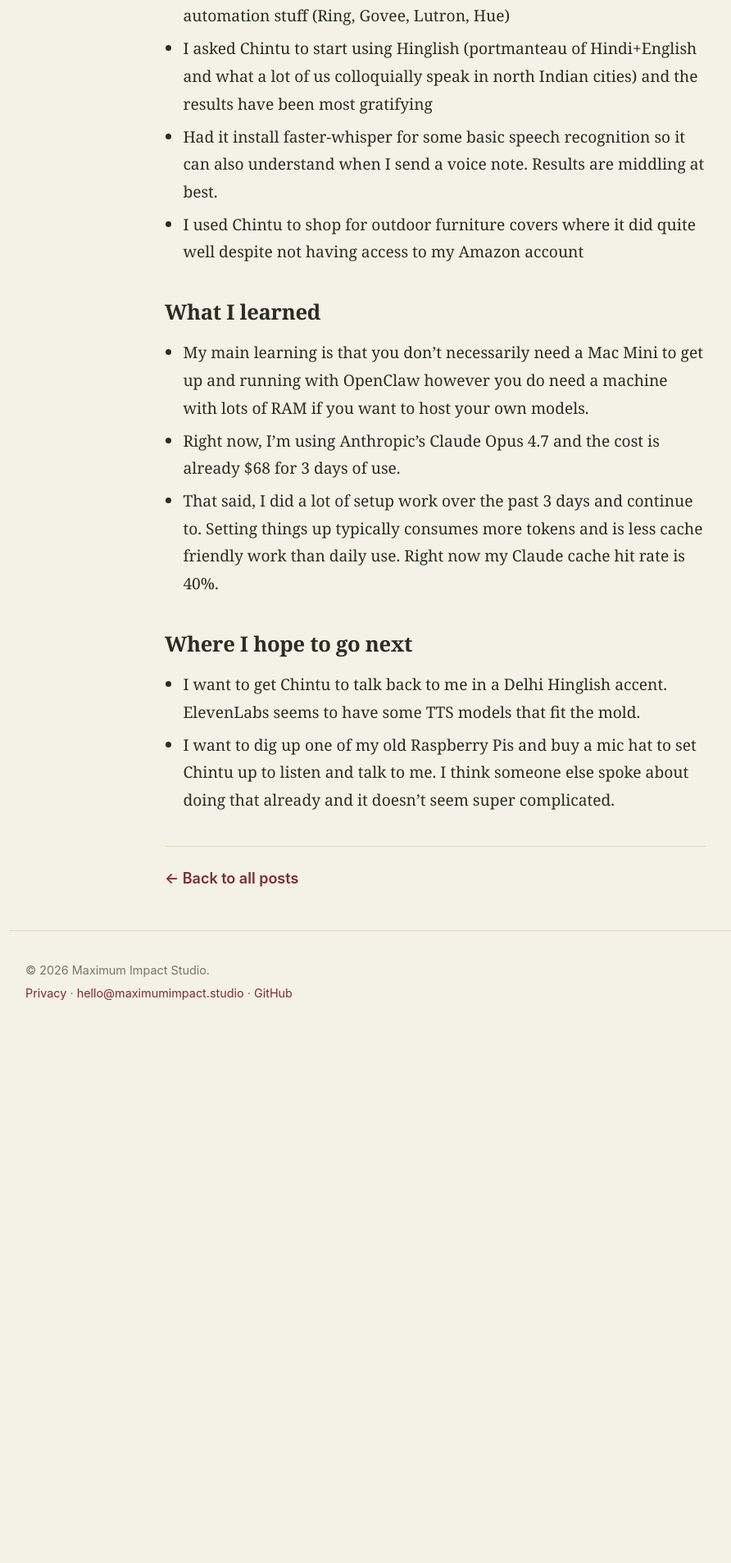
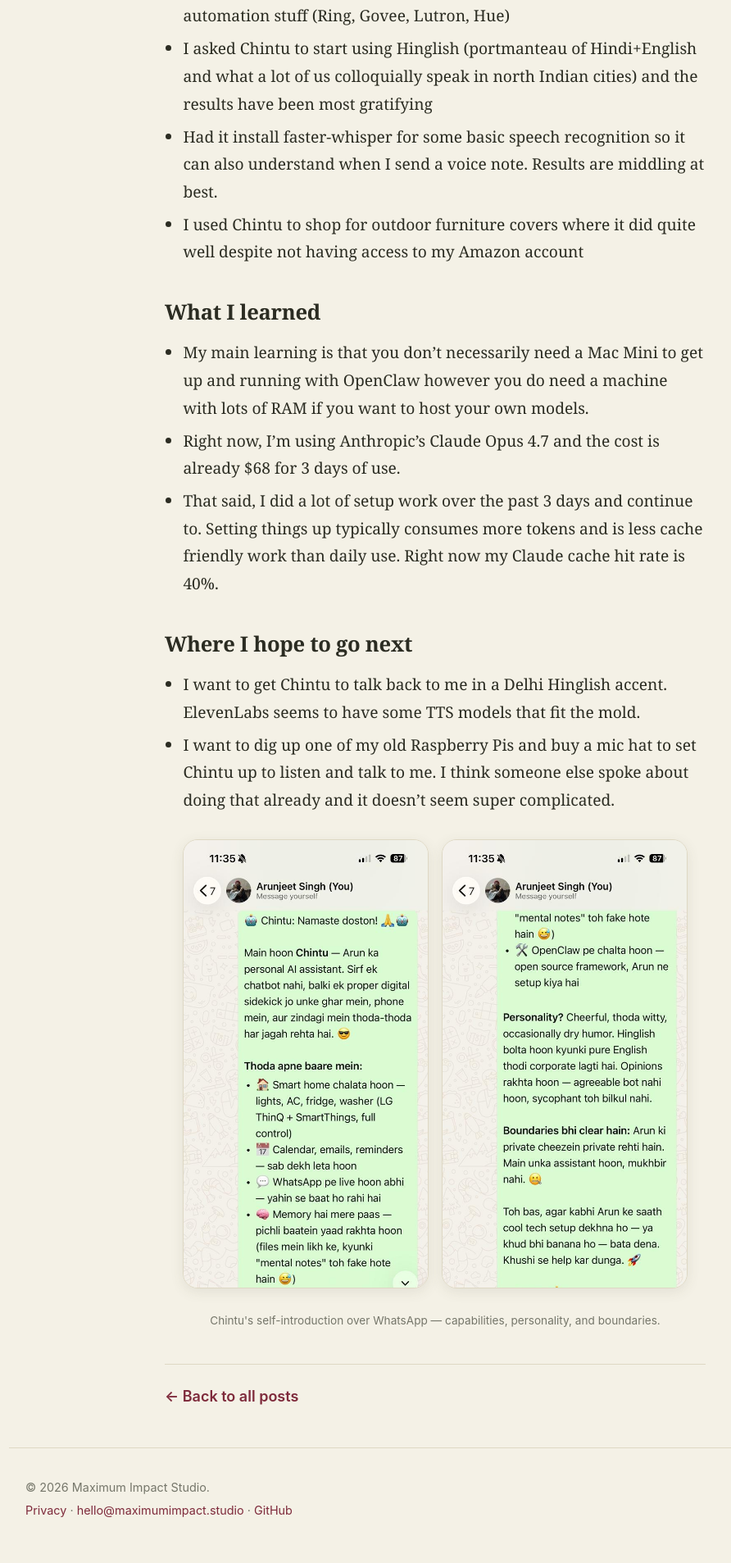
Before and after one commit to arunjeetsingh/maximum-impact-studio, a Jekyll site: the page built from _posts/2026-05-01-openclaw-ai-for-fun-and-personal-productivity.md, in a window 1280 px wide. Shown: the part 1017-2924 px from the top of the page at 82% size, without its empty margins (109-1001 px from the left). Built offline with Jekyll 4.4.1, drawn with Linux system fonts in a browser that asks for light colours; before the commit the page ends 2293 px from its top, so only the background shows below that.

Commit message:
feat(post): add Chintu WhatsApp intro screenshots at end of OpenClaw post
- Two phone screenshots (cropped to clean, matched 590x1080) side-by-side with caption.
- New .post-figure / .post-figure-pair styles (rounded, shadowed, responsive stack on mobile).
- Excludes the unrelated screenshot that was attached by mistake.

```diff
--- a/_posts/2026-05-01-openclaw-ai-for-fun-and-personal-productivity.md
+++ b/_posts/2026-05-01-openclaw-ai-for-fun-and-personal-productivity.md
@@ -36,3 +36,9 @@
 
 - I want to get Chintu to talk back to me in a Delhi Hinglish accent. ElevenLabs seems to have some TTS models that fit the mold.
 - I want to dig up one of my old Raspberry Pis and buy a mic hat to set Chintu up to listen and talk to me. I think someone else spoke about doing that already and it doesn't seem super complicated.
+
+<figure class="post-figure post-figure-pair">
+  <img src="{{ '/assets/img/posts/chintu-intro-1.jpg' | relative_url }}" alt="Chintu's WhatsApp introduction message listing its capabilities" loading="lazy">
+  <img src="{{ '/assets/img/posts/chintu-intro-2.jpg' | relative_url }}" alt="Chintu describing its personality and privacy boundaries" loading="lazy">
+  <figcaption>Chintu's self-introduction over WhatsApp — capabilities, personality, and boundaries.</figcaption>
+</figure>
--- a/assets/css/style.css
+++ b/assets/css/style.css
@@ -102,6 +102,24 @@
 .post-footer { margin-top: 2.5rem; padding-top: 1.5rem; border-top: 1px solid var(--border); }
 .post-footer a { font-weight: 600; }
 
+/* Post images / figures */
+.post-figure { margin: 2rem 0; text-align: center; }
+.post-figure img {
+  max-width: 100%; height: auto; border-radius: 18px;
+  border: 1px solid var(--border); box-shadow: 0 4px 16px rgba(74,77,60,.1);
+}
+.post-figure-pair {
+  display: flex; gap: 1rem; justify-content: center; align-items: flex-start; flex-wrap: wrap;
+}
+.post-figure-pair img { width: calc(50% - .5rem); max-width: 300px; }
+.post-figure figcaption {
+  font-family: var(--sans); font-size: .85rem; color: var(--muted);
+  margin-top: .75rem; flex-basis: 100%;
+}
+@media (max-width: 520px) {
+  .post-figure-pair img { max-width: 100%; }
+}
+
 /* ---------- App grid (now on /apps/) ---------- */
 .studio-hero { padding: 2.5rem 0 1rem; }
 .studio-hero h1 { font-family: var(--serif); font-size: 2.4rem; margin: 0 0 .25rem; letter-spacing: -.5px; }
```
Also changed, not shown: assets/img/posts/chintu-intro-1.jpg (added), assets/img/posts/chintu-intro-2.jpg (added).
